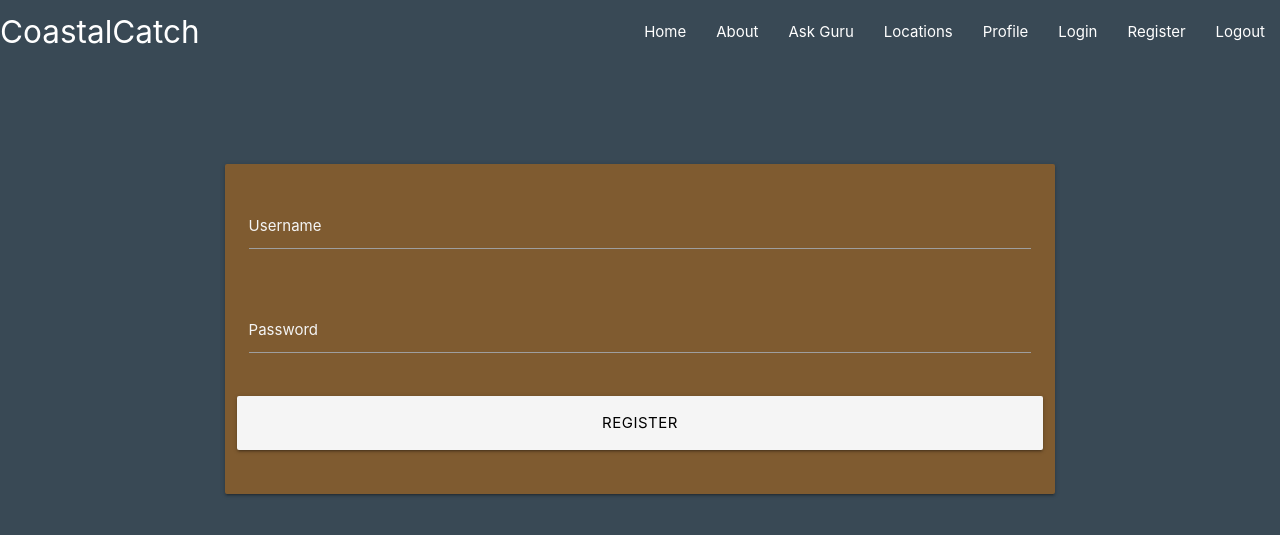
After one commit to jjpickering10/CI-MS3-CoastalCatchIOW, a Flask app: page /register in a window 1280 px wide. The commit adds this page. Shown: the top 535 px of the page. Run offline with Flask 2, Linux system fonts and the light colour scheme; some libraries are stand-ins or nearby versions.

Commit message:
Add register template

```diff
--- a/app.py
+++ b/app.py
@@ -4,6 +4,7 @@ from flask import (
     redirect, request, session, url_for)
 from flask_pymongo import PyMongo
 from bson.objectid import ObjectId
+from werkzeug.security import generate_password_hash, check_password_hash
 if os.path.exists("env.py"):
     import env
 
@@ -23,6 +24,11 @@ def home():
     return render_template("index.html")
 
 
+@app.route("/register", methods=["GET", "POST"])
+def register():
+    return render_template("register.html")
+
+
 @app.route("/get_reviews")
 def get_reviews():
     reviews = mongo.db.reviews.find()
--- a/static/css/style.css
+++ b/static/css/style.css
@@ -14,6 +14,7 @@
 
 body {
   color: whitesmoke;
+  background: var(--secondary-blue);
 }
 
 /* Nav */
@@ -39,4 +40,16 @@ nav .navigation-main {
 .home-page-container .home-button {
   margin-top: 1rem;
   background: var(--primary-brown);
+}
+
+.register-form-container .register-card {
+  background: var(--primary-brown);
+  transform: translateY(10vh);
+}
+.register-form-container .register-card .register-button {
+  background: whitesmoke;
+  color: black;
+}
+.register-form-container .input-field > label {
+  color: whitesmoke;
 }/*# sourceMappingURL=style.css.map */
--- a/static/css/style.scss
+++ b/static/css/style.scss
@@ -14,6 +14,7 @@
 
 body {
     color: whitesmoke;
+    background: var(--secondary-blue);
 }
 
 /* Nav */
@@ -42,3 +43,19 @@ nav {
         background: var(--primary-brown);
     }
 }
+
+// Register Page
+
+.register-form-container {
+    .register-card {
+        background: var(--primary-brown);
+        transform: translateY(10vh);
+        .register-button {
+            background: whitesmoke;
+            color: black;
+        }
+    }
+    .input-field>label {
+        color: whitesmoke;
+    }
+}
--- a/templates/base.html
+++ b/templates/base.html
@@ -26,7 +26,7 @@
                 <li><a href="">Locations</a></li>
                 <li><a href="">Profile</a></li>
                 <li><a href="">Login</a></li>
-                <li><a href="">Register</a></li>
+                <li><a href="{{ url_for('register') }}">Register</a></li>
                 <li><a href="">Logout</a></li>
               </ul>
             </div>
@@ -40,7 +40,7 @@
         <li><a href="">Locations</a></li>
         <li><a href="">Profile</a></li>
         <li><a href="">Login</a></li>
-        <li><a href="">Register</a></li>
+        <li><a href="{{ url_for('register') }}">Register</a></li>
         <li><a href="">Logout</a></li>
       </ul>
     </header>
--- /dev/null
+++ b/templates/register.html
@@ -0,0 +1,29 @@
+{% extends "base.html" %}
+{% block content %}
+
+<div class="row register-form-container">
+    <form class="col s12 m8 offset-m2" method="POST" action="{{ url_for('register') }}">
+      <div class="card-panel register-card">
+          <!-- Username -->
+        <div class="row">
+            <div class="input-field col s12">
+                <input id="username" name="username" type="text" class="validate">
+                <label for="username">Username</label>
+              </div>
+        </div>
+        <!-- Password -->
+        <div class="row">
+            <div class="input-field col s12">
+              <input id="password" name="password" type="password" class="validate">
+              <label for="password">Password</label>
+            </div>
+          </div>
+          <!-- Register -->
+          <div class="row">
+              <button type="submit" class="col s12 btn-large register-button">Register</button>
+          </div>
+      </div>
+    </form>
+  </div>
+
+{% endblock %}
```
Also changed, not shown: 1 other file.
